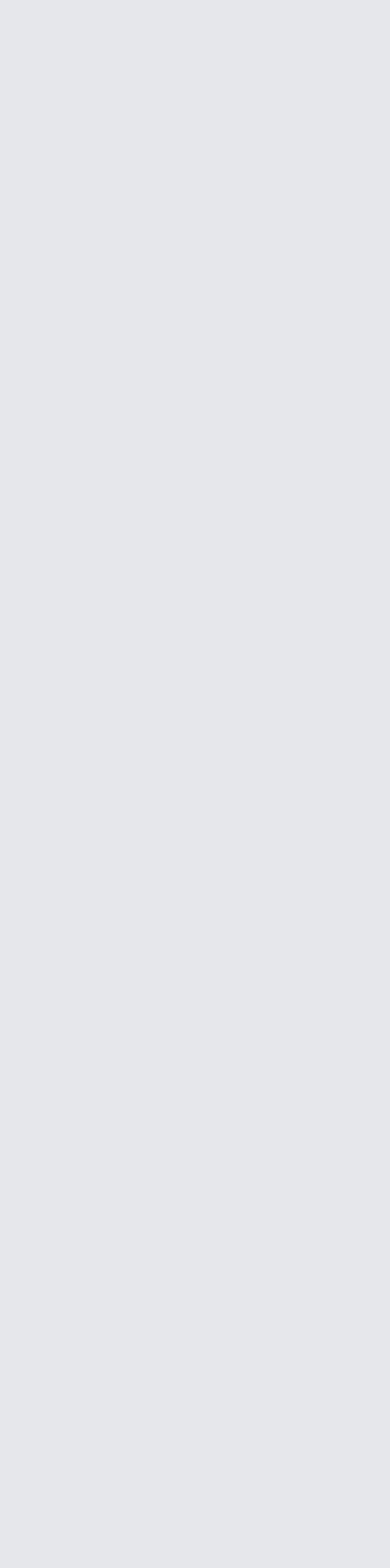
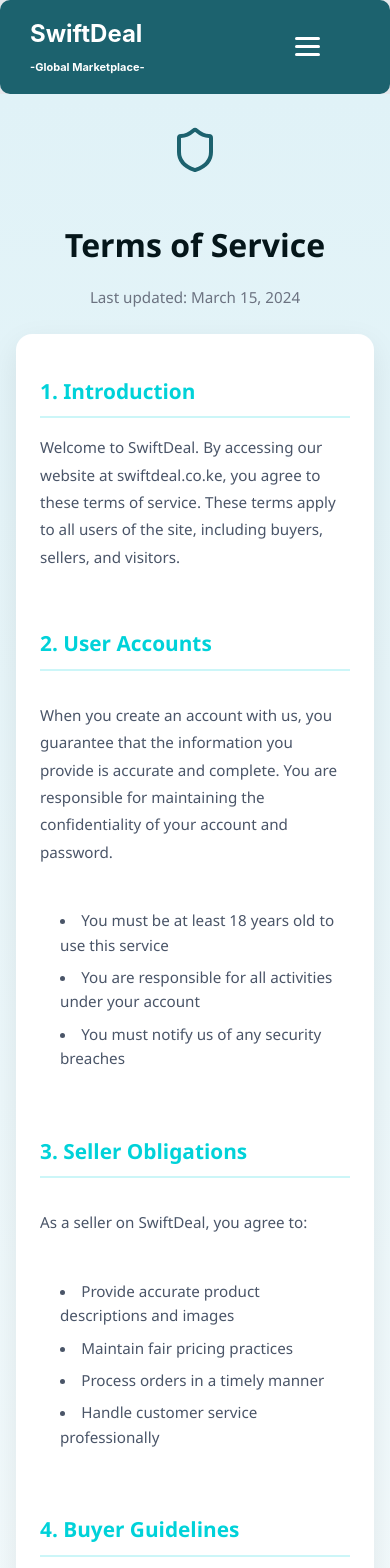
Before and after one commit to Godswillomuka/swiftdeal, a React (Create React App) app: page /terms in a window 390 px wide. Before the commit this address had no page. Shown: the top 1568 px of the page. Before the commit the page ends 844 px from the top, so only its background shows below. Built offline with nearby package versions, Linux system fonts and the light colour scheme.

Commit message:
Add Terms of Service page with styled layout, structured sections, and responsive content display

```diff
--- a/src/App.js
+++ b/src/App.js
@@ -1,6 +1,7 @@
 import { Routes, Route } from 'react-router-dom';
 import Home from './pages/HomePage/Home';
 import AboutUs from './pages/AboutUs /AboutUs';
+import TermsOfService from './pages/TermsPage/TermsOfService';
 
 function App() {
   return (
@@ -9,6 +10,8 @@
         <Route path="/" element={<Home />} />
         <Route path="/about" element={<AboutUs />} />
         <Route path="/contact" element={<div>Contact Us Page</div>} />
+        <Route path="/terms" element={<TermsOfService />} />
+        <Route path="/privacy" element={<div>Privacy Policy Page</div>} />
       </Routes>
     </div>
   );
--- /dev/null
+++ b/src/pages/TermsPage/TermsOfService.css
@@ -0,0 +1,158 @@
+/* Base Container and Background */
+.terms-of-service-container {
+  min-height: 100vh;
+  background: linear-gradient(to bottom, #e0f2f7, #ffffff); /* Light blue to white gradient */
+  padding-top: 5rem; /* Increased padding for better top spacing */
+  padding-bottom: 5rem;
+  font-family: 'Segoe UI', sans-serif;
+  color: #333;
+}
+
+/* Content Wrapper */
+.terms-content-wrapper {
+  max-width: 900px; /* Slightly wider than default */
+  margin: 0 auto;
+  padding: 0 1rem; /* Horizontal padding */
+}
+
+/* Header Section */
+.terms-header {
+  text-align: center;
+  margin-bottom: 3rem; /* More space below header */
+}
+
+.header-icon {
+  width: 4.5rem; /* Larger icon */
+  height: 4.5rem;
+  color: #1c626e; /* Primary brand color for icon */
+  margin: 0 auto 1rem; /* Center icon and add bottom margin */
+}
+
+.header-title {
+  font-size: 3rem; /* Larger title */
+  font-weight: bold;
+  color: #05161a; /* Dark background color for strong contrast */
+  margin-bottom: 0.75rem;
+}
+
+.last-updated {
+  color: #6b7280; /* Neutral grey for date */
+  font-size: 0.95rem;
+}
+
+/* Main Content Card */
+.terms-body-card {
+  background-color: #ffffff; /* White background for the card */
+  border-radius: 1.5rem; /* More rounded corners */
+  box-shadow: 0 10px 30px rgba(0, 0, 0, 0.08); /* Stronger, softer shadow */
+  padding: 3rem; /* Increased internal padding */
+  display: flex;
+  flex-direction: column;
+  gap: 2.5rem; /* Space between sections */
+}
+
+/* Section Headings */
+.section-heading {
+  font-size: 1.8rem; /* Slightly larger heading */
+  font-weight: bold;
+  color: #00d2d9; /* Highlight brand color for section titles */
+  margin-bottom: 1rem;
+  padding-bottom: 0.5rem;
+  border-bottom: 2px solid rgba(0, 210, 217, 0.2); /* Subtle highlight colored underline */
+}
+
+/* Section Text */
+.section-text {
+  color: #4a5568; /* Darker grey for body text for better readability */
+  line-height: 1.8; /* Improved line spacing */
+  font-size: 1.05rem; /* Slightly larger font size */
+}
+
+/* Lists within Sections */
+.section-content-list {
+  display: flex;
+  flex-direction: column;
+  gap: 0.75rem; /* Space between paragraph and list */
+}
+
+.terms-list {
+  list-style: disc;
+  list-style-position: inside; /* Keeps bullet points aligned with text */
+  color: #4a5568;
+  padding-left: 1.25rem; /* Indent list items */
+  font-size: 1.05rem;
+}
+
+.terms-list li {
+  margin-bottom: 0.5rem;
+}
+
+/* Responsive Adjustments */
+@media (max-width: 768px) {
+  .terms-of-service-container {
+    padding-top: 3rem;
+    padding-bottom: 3rem;
+  }
+
+  .terms-header {
+    margin-bottom: 2rem;
+  }
+
+  .header-icon {
+    width: 3.5rem;
+    height: 3.5rem;
+  }
+
+  .header-title {
+    font-size: 2.5rem;
+  }
+
+  .terms-body-card {
+    padding: 2rem;
+    gap: 2rem;
+  }
+
+  .section-heading {
+    font-size: 1.5rem;
+  }
+
+  .section-text,
+  .terms-list {
+    font-size: 1rem;
+  }
+}
+
+@media (max-width: 480px) {
+  .terms-of-service-container {
+    padding-top: 2rem;
+    padding-bottom: 2rem;
+  }
+
+  .terms-header {
+    margin-bottom: 1.5rem;
+  }
+
+  .header-icon {
+    width: 3rem;
+    height: 3rem;
+  }
+
+  .header-title {
+    font-size: 2rem;
+  }
+
+  .terms-body-card {
+    padding: 1.5rem;
+    gap: 1.5rem;
+    border-radius: 1rem;
+  }
+
+  .section-heading {
+    font-size: 1.3rem;
+  }
+
+  .section-text,
+  .terms-list {
+    font-size: 0.95rem;
+  }
+}
--- /dev/null
+++ b/src/pages/TermsPage/TermsOfService.js
@@ -0,0 +1,112 @@
+import React from 'react';
+import { Shield } from 'lucide-react';
+import Navbar from '../../components/Navbar/Navbar';
+import Footer from '../../components/Footer/Footer';
+import './TermsOfService.css'; // Adjust the path as necessary
+
+
+function TermsOfService() {
+  return (
+    <>
+      <Navbar />
+    <div className="terms-of-service-container">
+      <div className="terms-content-wrapper">
+        <div className="max-w-4xl mx-auto">
+          <div className="terms-header">
+            <Shield className="header-icon" />
+            <h1 className="header-title">Terms of Service</h1>
+            <p className="last-updated">Last updated: March 15, 2024</p>
+          </div>
+
+          <div className="terms-body-card">
+            <section>
+              <h2 className="section-heading">1. Introduction</h2>
+              <p className="section-text">
+                Welcome to SwiftDeal. By accessing our website at swiftdeal.co.ke, you agree to these terms of service.
+                These terms apply to all users of the site, including buyers, sellers, and visitors.
+              </p>
+            </section>
+
+            <section>
+              <h2 className="section-heading">2. User Accounts</h2>
+              <div className="section-content-list">
+                <p className="section-text">
+                  When you create an account with us, you guarantee that the information you provide is accurate and complete.
+                  You are responsible for maintaining the confidentiality of your account and password.
+                </p>
+                <ul className="terms-list">
+                  <li>You must be at least 18 years old to use this service</li>
+                  <li>You are responsible for all activities under your account</li>
+                  <li>You must notify us of any security breaches</li>
+                </ul>
+              </div>
+            </section>
+
+            <section>
+              <h2 className="section-heading">3. Seller Obligations</h2>
+              <div className="section-content-list">
+                <p className="section-text">
+                  As a seller on SwiftDeal, you agree to:
+                </p>
+                <ul className="terms-list">
+                  <li>Provide accurate product descriptions and images</li>
+                  <li>Maintain fair pricing practices</li>
+                  <li>Process orders in a timely manner</li>
+                  <li>Handle customer service professionally</li>
+                </ul>
+              </div>
+            </section>
+
+            <section>
+              <h2 className="section-heading">4. Buyer Guidelines</h2>
+              <div className="section-content-list">
+                <p className="section-text">
+                  As a buyer on SwiftDeal, you agree to:
+                </p>
+                <ul className="terms-list">
+                  <li>Provide accurate payment information</li>
+                  <li>Complete transactions you initiate</li>
+                  <li>Respect seller policies and terms</li>
+                </ul>
+              </div>
+            </section>
+
+            <section>
+              <h2 className="section-heading">5. Prohibited Activities</h2>
+              <div className="section-content-list">
+                <p className="section-text">
+                  Users are prohibited from:
+                </p>
+                <ul className="terms-list">
+                  <li>Posting illegal or unauthorized content</li>
+                  <li>Engaging in fraudulent activities</li>
+                  <li>Harassing other users</li>
+                  <li>Attempting to hack or disrupt the service</li>
+                </ul>
+              </div>
+            </section>
+
+            <section>
+              <h2 className="section-heading">6. Termination</h2>
+              <p className="section-text">
+                We reserve the right to terminate or suspend access to our service immediately, without prior notice,
+                for any breach of these Terms of Service.
+              </p>
+            </section>
+
+            <section>
+              <h2 className="section-heading">7. Changes to Terms</h2>
+              <p className="section-text">
+                We reserve the right to modify these terms at any time. We will notify users of any changes by updating
+                the date at the top of this page.
+              </p>
+            </section>
+          </div>
+        </div>
+      </div>
+    </div>
+    <Footer />
+    </>);
+}
+
+export default TermsOfService;
```
